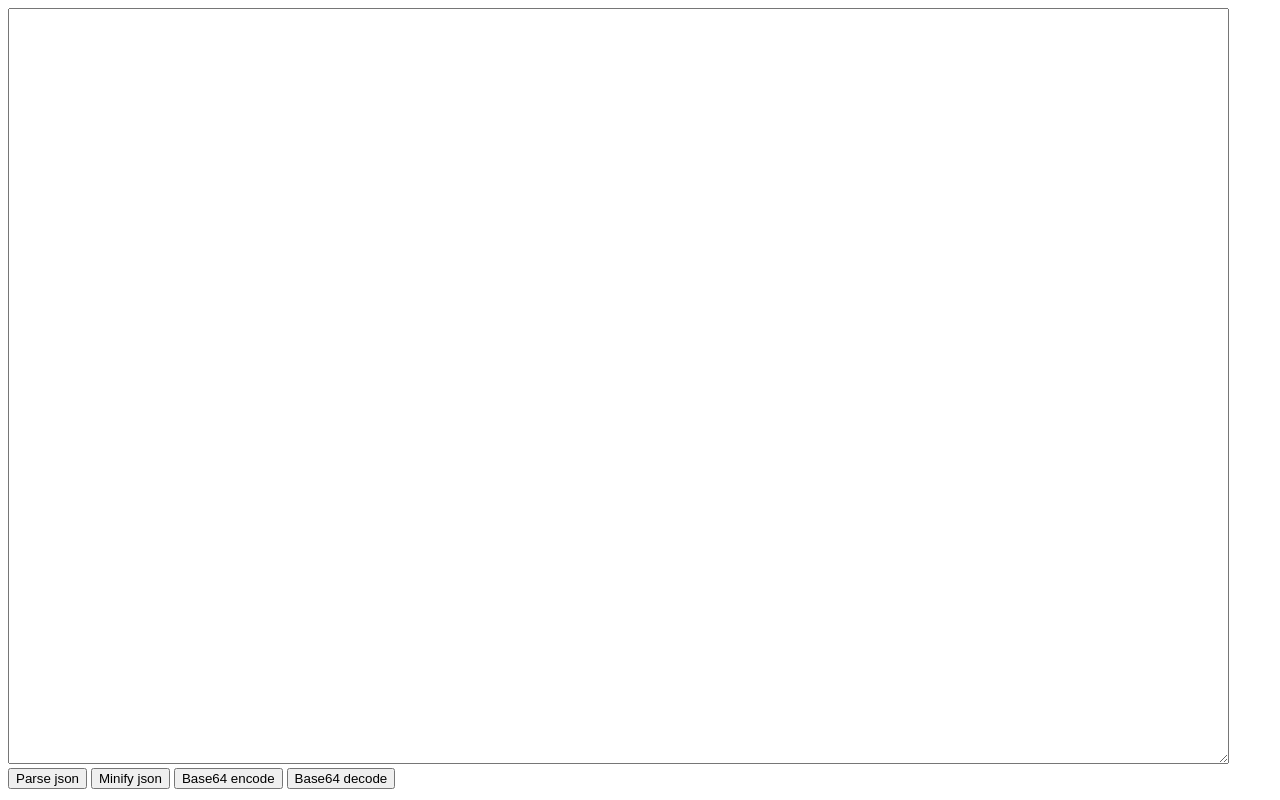
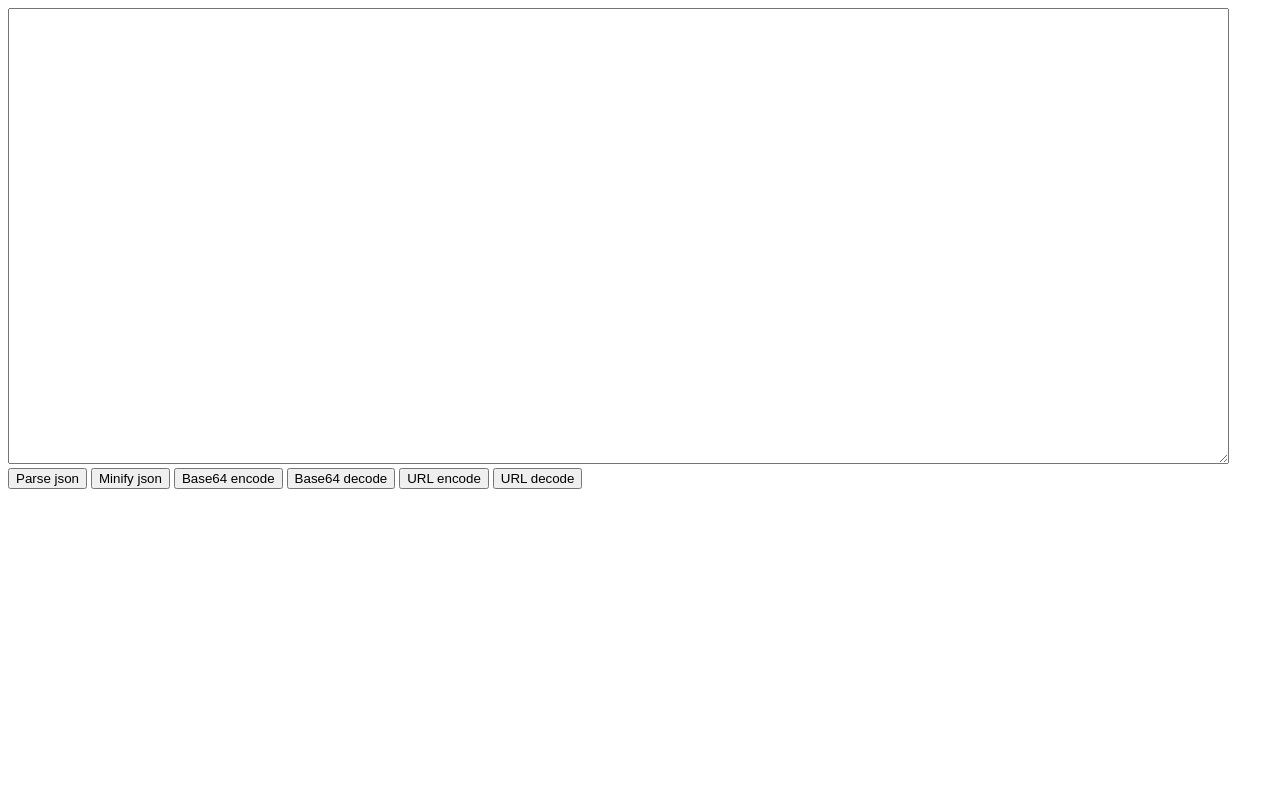
Before and after one commit to Aryess/webtools, a plain HTML site: page index.html in a window 1280 px wide. Drawn offline with nearby package versions, Linux system fonts and the light colour scheme.

Commit message:
Add url encode/decode

```diff
--- a/index.html
+++ b/index.html
@@ -7,11 +7,13 @@
 </head>
 <body>
 <div id="main">
-    <textarea cols=150 rows=50 id="textbox" v-model="text"></textarea>
+    <textarea cols=150 rows=30 id="textbox" v-model="text"></textarea>
     <button @click="parseJson">Parse json</button>
     <button @click="stringify">Minify json</button>
     <button @click="b64encode">Base64 encode</button>
     <button @click="b64decode">Base64 decode</button>
+    <button @click="urlEncode">URL encode</button>
+    <button @click="urlDecode">URL decode</button>
 </div>
 <script src="https://cdnjs.cloudflare.com/ajax/libs/vue/2.1.3/vue.js"></script>
 <script>
@@ -32,6 +34,12 @@
 	    },
 	    b64decode: function() {
 		this.text = atob(this.text);
+	    },
+	    urlEncode: function() {
+		this.text = encodeURIComponent(this.text);
+	    },
+	    urlDecode: function() {
+		this.text = decodeURIComponent(this.text);
 	    }
         }
     })
```
